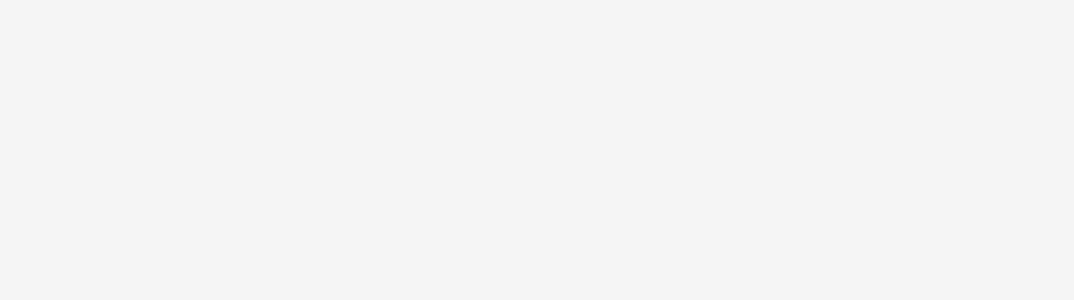
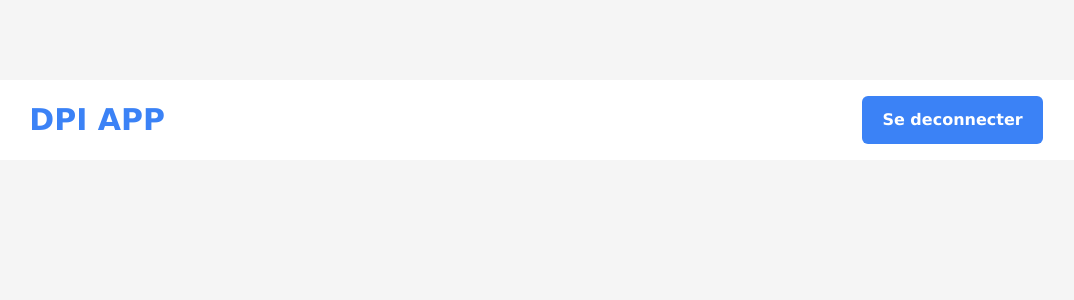
Before and after one commit to ikramkharbouch/DPI_APP, a Next.js app in the folder client/: page /home in a window 1280 px wide. Shown: the top 300 px of the page, without its empty margins (104-1178 px from the left). Built offline with nearby package versions, Linux system fonts and the light colour scheme.

Commit message:
Update the LoggedinMenu

```diff
--- a/client/components/loggedinMenu.js
+++ b/client/components/loggedinMenu.js
@@ -2,22 +2,17 @@ import { FontAwesomeIcon } from '@fortawesome/react-fontawesome'
 import { faBars } from '@fortawesome/free-solid-svg-icons'
 import Link from 'next/link'
 
-const Menu = ({ showMenu }) => {
+const LoggedinMenu = ({ showMenu }) => {
 
     return (<>
         <div className="w-5/6 lg:w-11/12 bg-white h-20 mx-auto mt-20 rounded-lg flex justify-between items-center text-center">
-            <h1 className="text-3xl text-blue-500 flex-start font-bold">DPI APP</h1>
-            <ul className="items-center justify-around text-gray-500 font-medium px-5 hidden lg:flex">
-                <Link href="/home"><a className="mr-4">Accueil</a></Link>
-                <Link href="/about"><a className="mr-4">A propos de nous</a></Link>
-                <Link href="/help"><a className="">Aide</a></Link>
-            </ul>
-            <div className="hidden lg:flex flex-end items-center">
-                <Link href="/logout"><a><button className="mr-4 text-blue-400 font-medium"></button></a></Link>
+            <h1 className="text-xl lg:text-3xl text-blue-500 flex-start font-bold ml-10 md:ml-20 lg:ml-20">DPI APP</h1>
+            <div className="hidden lg:flex flex-end items-center mr-20">
+                <Link href="/logout"><a><button className="bg-blue-500 px-5 py-3 rounded-md text-white font-bold">Se deconnecter</button></a></Link>
             </div>
-            <FontAwesomeIcon icon={faBars} color="gray" onClick={showMenu} size="lg" className='block lg:hidden' />
+            <FontAwesomeIcon icon={faBars} color="gray" onClick={showMenu} size="lg" className='block lg:hidden mr-10 md:mr-20 lg:mr-20' />
         </div>
     </>);
 }
 
-export default Menu;
+export default LoggedinMenu;
--- a/client/pages/home.js
+++ b/client/pages/home.js
@@ -1,7 +1,12 @@
-
+import LoggedinMenu from '../components/LoggedinMenu'
 
 const Home = () => {
     return (<>
+        <div className="h-screen">
+            <LoggedinMenu />
+
+        </div>
+
     </>);
 }
 
--- a/client/pages/register.js
+++ b/client/pages/register.js
@@ -2,6 +2,7 @@ import { useState } from 'react'
 import Menu from '../components/Menu'
 import Image from 'next/image'
 import medicalRecord from '../public/dossier-medical.svg'
+import Footer from '../components/Footer'
 
 const Register = () => {
 
@@ -45,6 +46,7 @@ const Register = () => {
                 </div>
             </div>
         </div>
+        <Footer />
 
     </>);
 }
```
